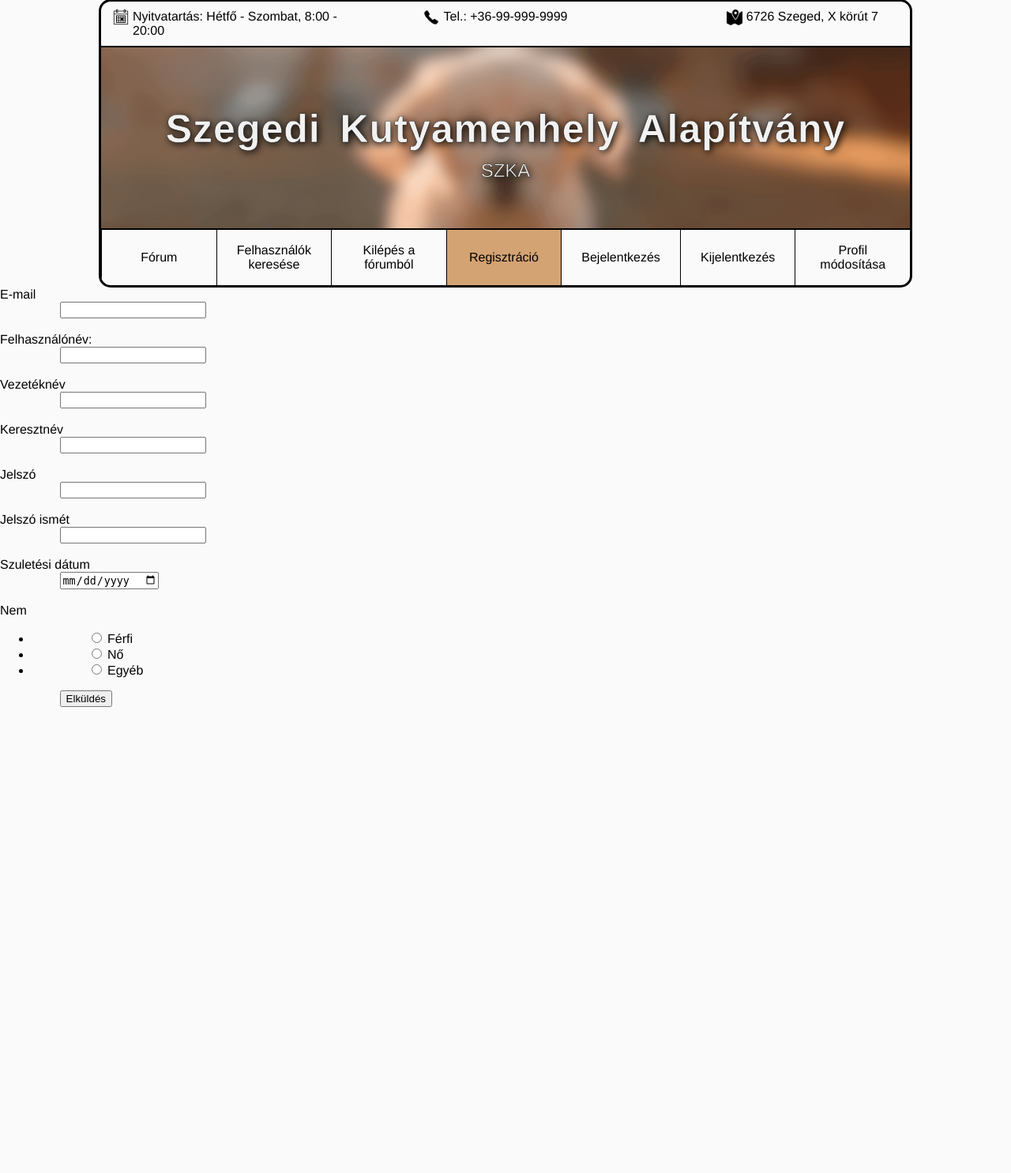
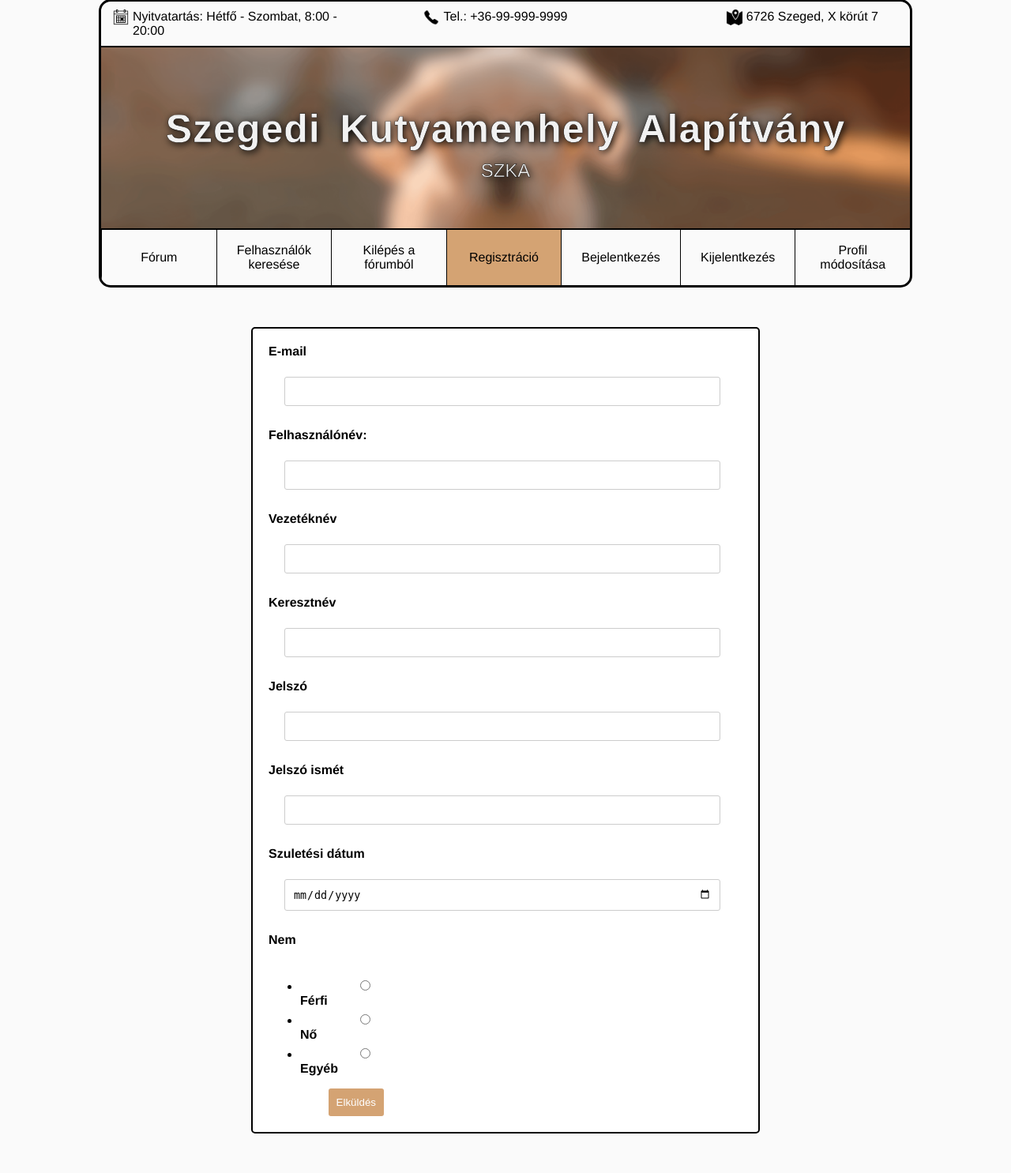
Before and after one commit to martin-nandor-csikos/Webterv, a PHP site: page /registrationPage.php in a window 1280 px wide. Shown: the part 21-1506 px from the top of the page at 79% size. Before the commit the page ends 916 px from the top, so only its background shows below. Run offline with PHP 8.4, Linux system fonts and the light colour scheme.

Commit message:
styled registrationPage.php

```diff
--- a/registrationPage.php
+++ b/registrationPage.php
@@ -41,7 +41,7 @@
             <a href="changeUserInfoPage.php" id="changeinfo" class="notActive">Profil módosítása</a>
         </nav>
     </header>
-    <form action="./php/registration.php" method="POST">
+    <form id="registrationform" action="./php/registration.php" method="POST">
         <label for="email">E-mail</label>
         <br>
         <input type="email" name="email" maxlength="255">
--- a/styles.css
+++ b/styles.css
@@ -1084,3 +1084,57 @@ a:visited {
     color: #d4a373;
     cursor: pointer;
 }
+
+
+/*registrationPage.php*/
+
+#registrationform {
+    margin: 50px auto;
+    padding: 20px;
+    max-width: 600px;
+    background-color: #fff;
+    border: 1px solid #ccc;
+    border-radius: 5px;
+    border: 2px solid #000;
+}
+
+/* Style the form labels */
+label {
+    display: block;
+    font-weight: bold;
+    margin-bottom: 5px;
+}
+
+/* Style the form input fields */
+input[type="email"],
+input[type="text"],
+input[type="password"],
+input[type="date"] {
+    margin-left: 20px;
+    margin-right: 20px;
+    padding: 10px;
+    margin-bottom: 10px;
+    border: 1px solid #ccc;
+    border-radius: 3px;
+    width: calc(100% - 70px);
+}
+
+/* Style the form radio buttons */
+input[type="radio"] {
+    margin-right: 5px;
+}
+
+/* Style the form submit button */
+input[type="submit"] {
+    background-color: #d4a373;
+    color: #fff;
+    padding: 10px;
+    border: none;
+    border-radius: 3px;
+    cursor: pointer;
+}
+
+/* Style the form submit button on hover */
+input[type="submit"]:hover {
+    background-color: #c77d33;
+}
```
